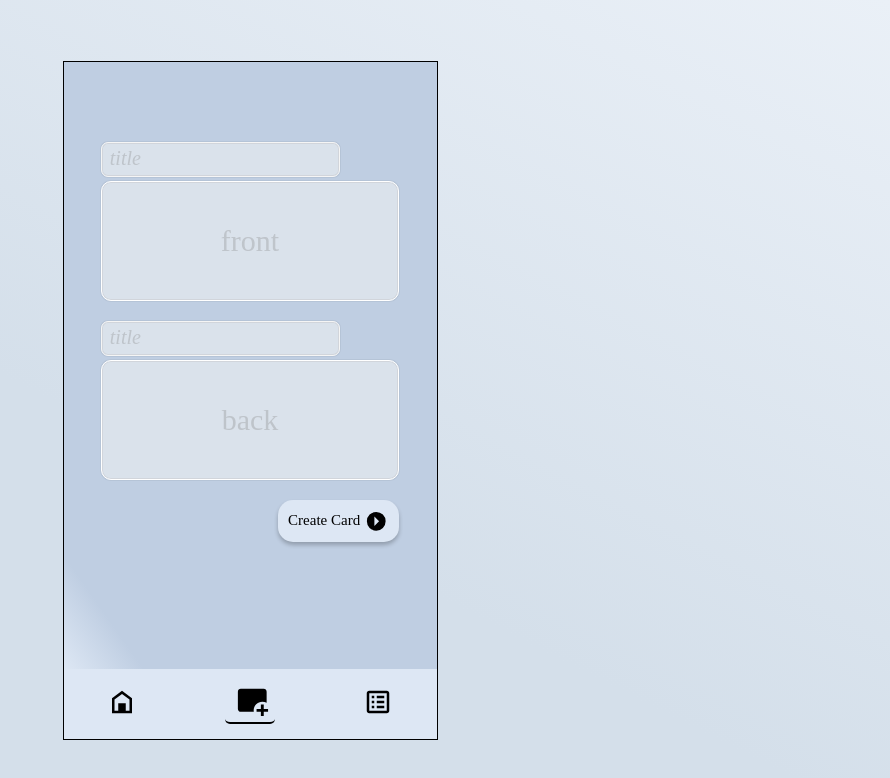
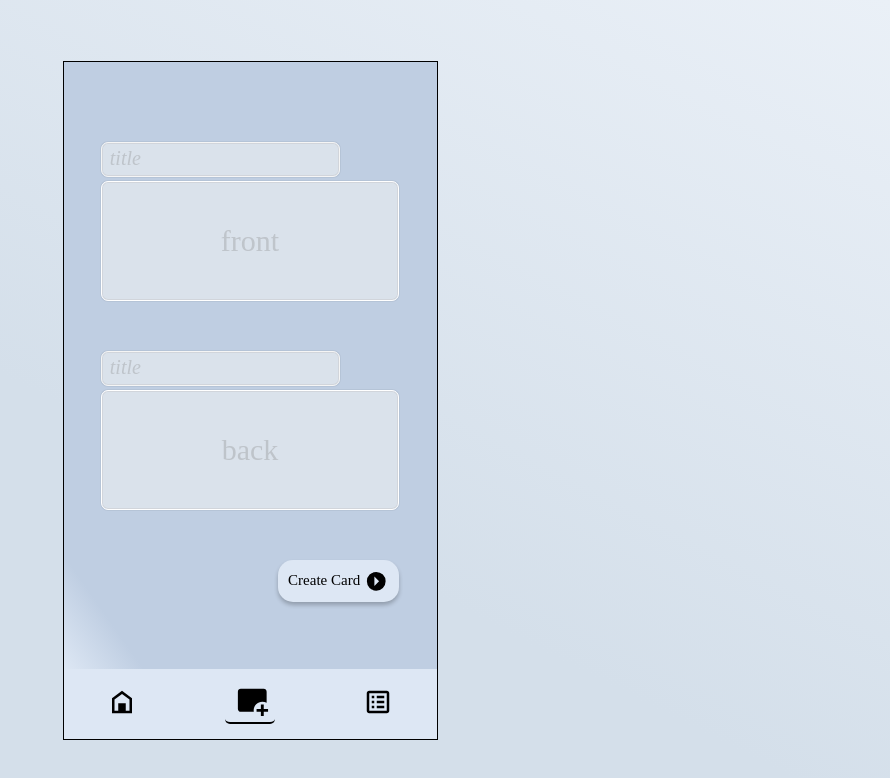
Before and after one commit to j-eick/vocab-dojo, a Next.js app: page /create-vocab in a window 1280 px wide. Shown: the top 778 px of the page, without its empty margins (390-1280 px from the left). Built offline with nearby package versions, Linux system fonts and the light colour scheme.

Commit message:
margin change

```diff
--- a/src/components/InputMultiline/index.jsx
+++ b/src/components/InputMultiline/index.jsx
@@ -52,14 +52,14 @@ const StyledTextarea = styled.textarea`
 	${({variant}) =>
 		variant === 'input_createVocabs_text' &&
 		css`
-			margin-bottom: 20px;
+			margin-bottom: 50px;
 			padding: 8px;
 			height: 120px;
 			resize: none;
 
 			outline: none;
 			border: 1px solid white;
-			border-radius: 10px;
+			border-radius: 7px;
 			font-size: var(--fontsize_Textfield_text);
 			line-break: normal;
 
```
